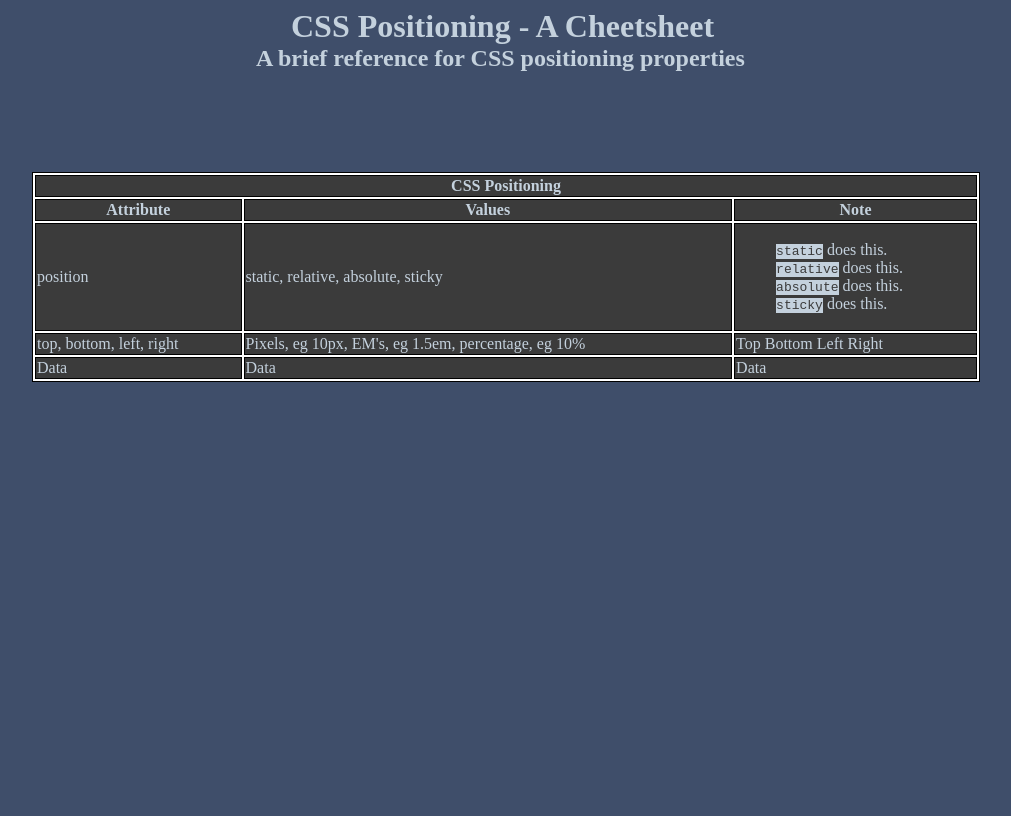
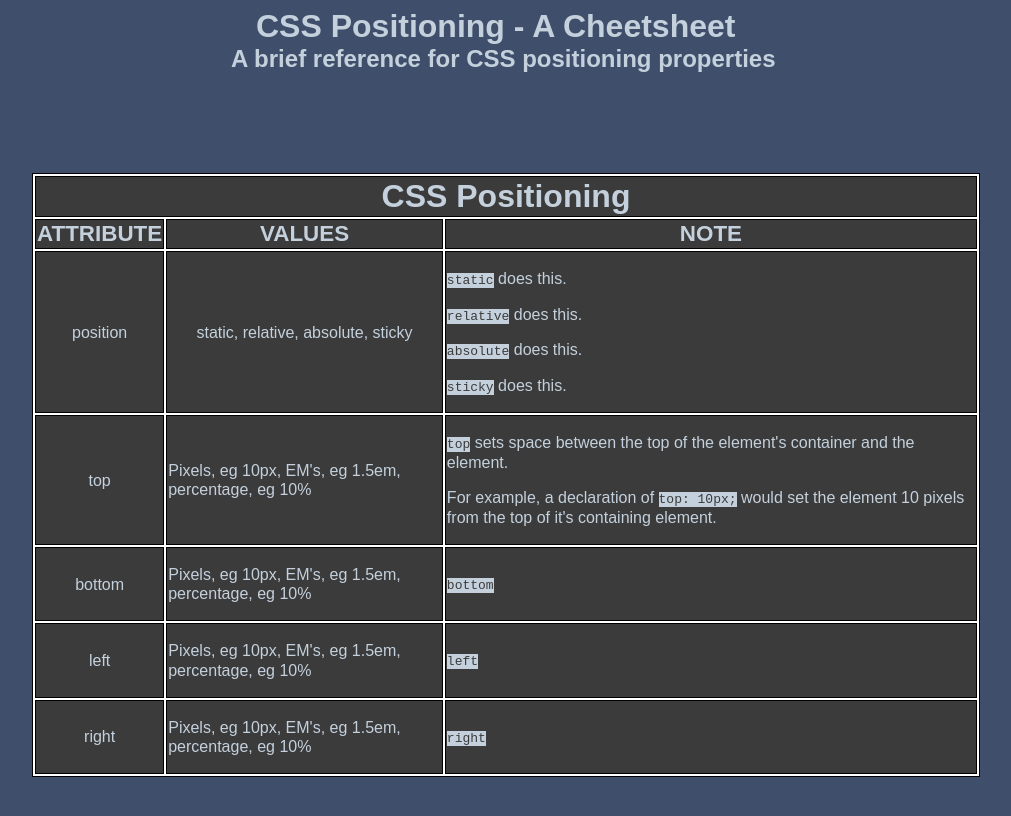
Before and after one commit to hexcalibr/codecademy-cheatsheet, a plain HTML site: page index.html in a window 1280 px wide. Shown: the whole page, without its empty margins (134-1145 px from the left). Drawn offline with Linux system fonts and the light colour scheme.

Commit message:
styles table and font, add content

```diff
--- a/index.html
+++ b/index.html
@@ -15,46 +15,75 @@
     <table>
         <thead>
             <tr>
-                <th colspan="3">CSS Positioning</th>
+                <th colspan="3" >
+                    <h1 class="table-title">CSS Positioning</h1>
+                </th>
             </tr>
             <tr>
-                <th>Attribute</th>
-                <th>Values</th>
-                <th>Note</th>
+                <th class="col-title">Attribute</th>
+                <th class="col-title">Values</th>
+                <th class="col-title">Note</th>
             </tr>
         </thead>
         <tbody>
             <tr>
-                <td>position</td>
-                <td>static, relative, absolute, sticky</td>
                 <td>
-                    <ul>
-                        <li><span class="code">static</span> does this.</li>
-                        <li><span class="code">relative</span> does this.</li>
-                        <li><span class="code">absolute</span> does this.</li>
-                        <li><span class="code">sticky</span> does this.</li>
-                    </ul>
-
-
-
+                    <p class="attribute-values">position</p>
+                </td>
+                <td>
+                    <p class="attribute-values">static, relative, absolute, sticky</p>
+                </td>
+                <td>
+                    <p><span class="code">static</span> does this.</p>
+                    <p><span class="code">relative</span> does this.</p>
+                    <p><span class="code">absolute</span> does this.</p>
+                    <p><span class="code">sticky</span> does this.</p>
                 </td>
             </tr>
             <tr>
-                <td>top, bottom, left, right</td>
                 <td>
-                    <span>Pixels, eg 10px, EM's, eg 1.5em, percentage, eg 10%</span>
+                    <p class="attribute-values">top</p>
                 </td>
                 <td>
-                    <span>Top </span>
-                    <span>Bottom </span>
-                    <span>Left </span>
-                    <span>Right </span>
+                    <p class="attribute-values">Pixels, eg 10px, EM's, eg 1.5em, percentage, eg 10%</p>
+                </td>
+                <td>
+                    <p><span class="code">top</span> sets space between the top of the element's container and the element.</p>
+                        <p>For example, a declaration of <span class="code">top: 10px;</span> would set the element 10 pixels from the top of it's containing element.</p>
                 </td>
             </tr>
             <tr>
-                <td>Data</td>
-                <td>Data</td>
-                <td>Data</td>
+                <td>
+                    <p class="attribute-values">bottom</p>
+                </td>
+                <td>
+                    <p class="attribute-values">Pixels, eg 10px, EM's, eg 1.5em, percentage, eg 10%</p>
+                </td>
+                <td>
+                    <span class="code">bottom </span>
+                </td>
+            </tr>
+            <tr>
+                <td>
+                    <p class="attribute-values">left</p>
+                </td>
+                <td>
+                    <p class="attribute-values">Pixels, eg 10px, EM's, eg 1.5em, percentage, eg 10%</p>
+                </td>
+                <td>
+                    <span class="code">left </span>
+                </td>
+            </tr>
+            <tr>
+                <td>
+                    <p class="attribute-values">right</p>
+                </td>
+                <td>
+                    <p class="attribute-values">Pixels, eg 10px, EM's, eg 1.5em, percentage, eg 10%</p>
+                </td>
+                <td>
+                    <span class="code">right </span>
+                </td>
             </tr>
         </tbody>
     </table>
--- a/styles.css
+++ b/styles.css
@@ -2,6 +2,9 @@
 body {
     background-color: #3f4e6a;
     color:#c4d1dd;
+    font-size: 1em;
+    font-family: sans-serif;
+
 }
 
 thead, tbody {
@@ -22,7 +25,7 @@ table, th, tbody, td {
 }
 
 h1 {
-    width:430px;
+    width:500px;
     margin: 0 auto;
     display:block;
 }
@@ -30,7 +33,7 @@ h1 {
 h2 {
 
     min-width: 430px;
-    max-width: 500px;
+    max-width: 550px;
     margin: 0 auto;
     display:block;
 
@@ -40,9 +43,27 @@ li {
     list-style-type: none;
 }
 
+p, span, li {
+    line-height: 1.2em;
+}
+
 /* formatted code should be styled in monospace font */
 .code {
     font-family: monospace;
     background-color: #c4d1dd;
     color: #3b3b3b;
 }
+
+.col-title {
+    text-transform: uppercase;
+    font-size: 1.4em;
+}
+
+.table-title {
+    font-size: 2em;
+}
+
+.attribute-values {
+    display: flex;
+    justify-content: center;
+}
```
